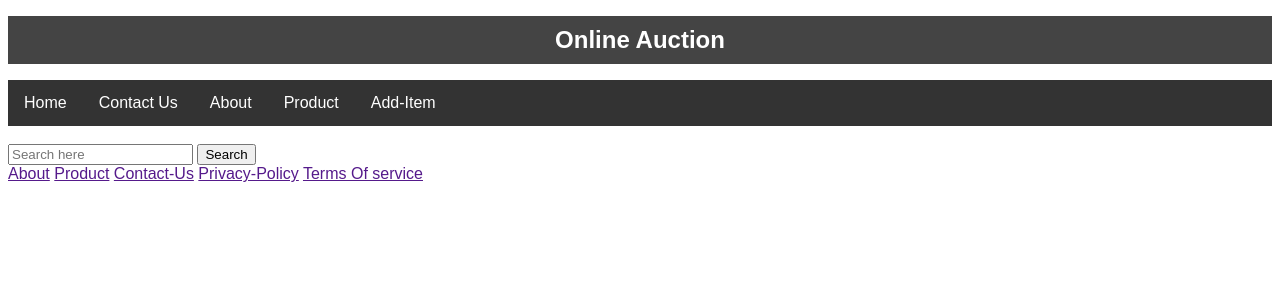
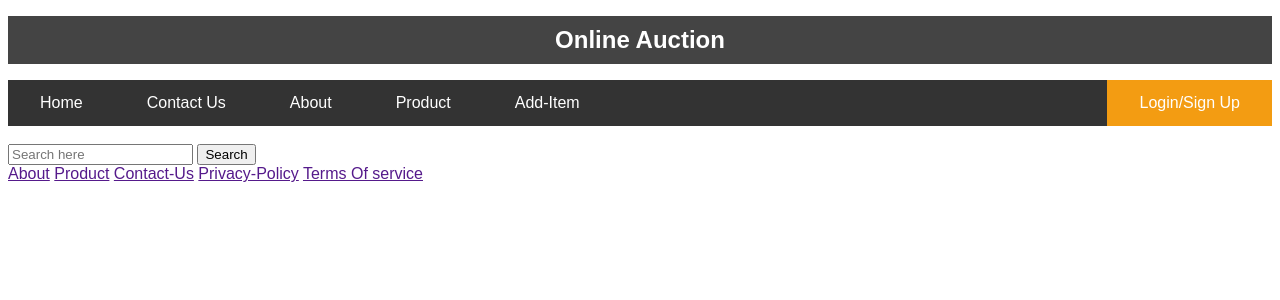
Before and after one commit to Namrata023/onlineauction, a Django app: page /home/ in a window 1280 px wide. Shown: the top 300 px of the page. Run offline with Django 5.2, Linux system fonts and the light colour scheme.

Commit message:
login button in homepage

```diff
--- a/myapp/static/css/home.css
+++ b/myapp/static/css/home.css
@@ -17,10 +17,19 @@ body {
     display: block;
     color: white;
     text-align: center;
-    padding: 14px 16px;
+    padding: 14px 32px;
     text-decoration: none;
 }
 .navbar a:hover {
     background-color: #ddd;
     color: black;
 }
+.navbar .login {
+    float: right;
+    background-color: #f39c12;
+    color: white;
+}
+.navbar .login:hover {
+    background-color: #e67e22;
+    color: white;
+}
--- a/myapp/templates/home.html
+++ b/myapp/templates/home.html
@@ -17,6 +17,7 @@
             <a href="#about">About</a>
             <a href="#product">Product</a>
             <a href="#add-item">Add-Item</a>
+            <a href="#login" class="login">Login/Sign Up</a>
         </div>
         <br>
         <div class="inputbutton">
```
